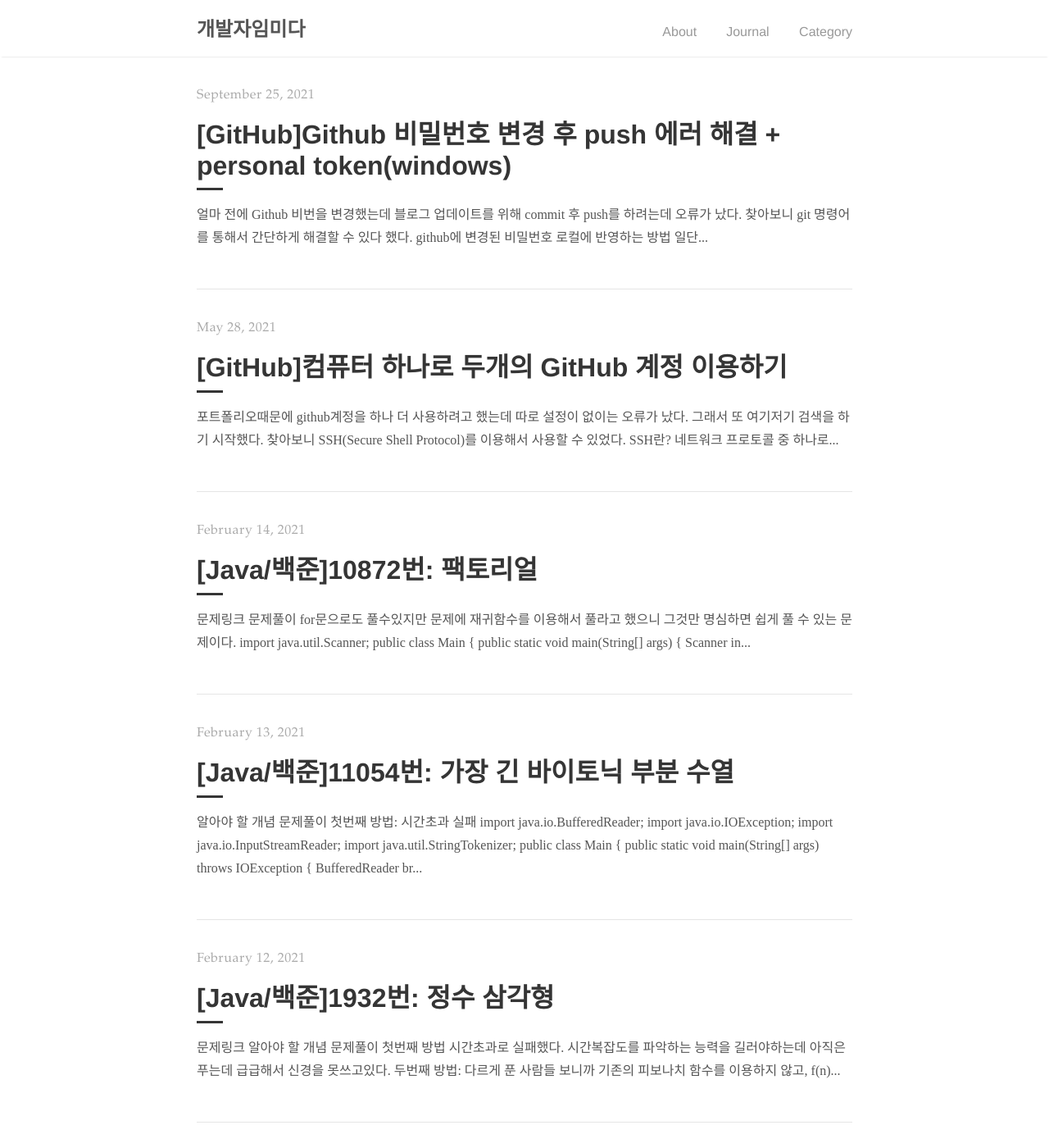
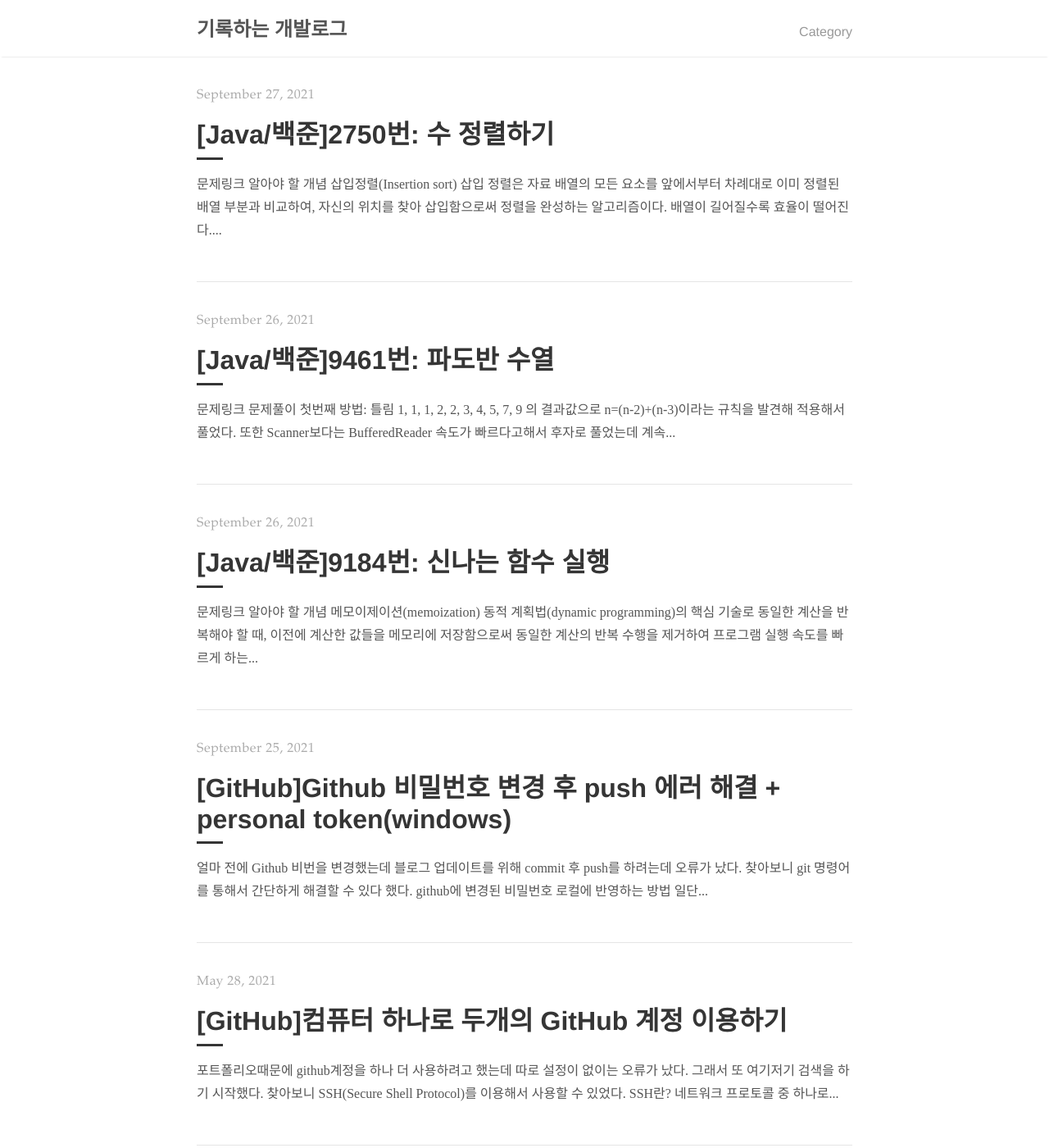
Before and after one commit to misun0608/misun0608.github.io, a Jekyll site: the page built from index.html, in a window 1280 px wide and 1400 px high. Shown: the whole window at 82% size. Built offline with Jekyll 4.4.1, drawn with Linux system fonts in a browser that asks for light colours; the list of posts is cut into pages by our own code.

Commit message:
포스트 업로드 및 블로그 제목과 navigation 부분 수정

````diff
--- a/_config.yml
+++ b/_config.yml
@@ -1,5 +1,5 @@
 # Site settings
-title: 개발자임미다
+title: 기록하는 개발로그
 description: "이것저것 기록하는 블로그"
 url: "https://misun0608.github.io"
 
--- a/_includes/navigation.html
+++ b/_includes/navigation.html
@@ -4,9 +4,9 @@
       <h2 class="nav-title">{{ site.title }}</h2>
     </a>
     <ul>
-      <li><a href="{{ '/about' | prepend: site.baseurl }}">About</a></li>
+      <!-- <li><a href="{{ '/about' | prepend: site.baseurl }}">About</a></li> -->
       <!-- <li><a href="{{ site.baseurl }}/">Posts</a></li> -->
-      <li><a href="{{ '/category/journal' }}">Journal</li>
+      <!-- <li><a href="{{ '/category/journal' }}">Journal</li> -->
       <li><a href="{{ '/category' | site.baseurl }}">Category</a></li>
     </ul>
   </div>
--- a/_posts/2021-02-07-baekjun_9184.md
+++ b/_posts/2021-09-26-baekjun_9184.md
@@ -6,6 +6,7 @@ categories: [Coding_test]
 comments: true
 ---
 
+[문제링크](https://www.acmicpc.net/problem/9184)
 ![Image with caption](../img/Coding/baekjun_9184_01.png "problem1")
 ![Image with caption](../img/Coding/baekjun_9184_02.png "problem2")
 
@@ -73,10 +74,53 @@ public class Main_9184 {
 
 시간초과로 실패했다. 시간복잡도를 파악하는 능력을 길러야하는데 아직은 푸는데 급급해서 신경을 못쓰고있다.<br>
 
-#### 두번째 방법:
+#### 두번째 방법: Scanner와 메모이제이션 사용
 
 ```java
+import java.util.Scanner;
 
+class Main_9184 {
+
+    static int memo[][][] = new int[21][21][21];
+
+    public static void main(String[] args) {
+        Scanner in = new Scanner(System.in);
+
+        while (true) {
+            int a = in.nextInt();
+            int b = in.nextInt();
+            int c = in.nextInt();
+
+            // 모든 입력값이 -1이면 while문을 빠져나온다.
+            if (a == -1 && b == -1 && c == -1) {
+                break;
+            }
+
+            System.out.printf("w(%d, %d, %d) = %d\n", a, b, c, w(a, b, c));
+        }
+    }
+
+    static int w(int a, int b, int c) {
+        // a, b, c가 범위를 벗어나지 않으면서 메모이제이션이 되어있는 경우
+        if(range(a, b, c) && memo[a][b][c] != 0) {
+            return memo[a][b][c];
+        }
+
+        if (a <= 0 || b <= 0 || c <= 0) {
+            return 1;
+        } else if (a > 20 || b > 20 || c > 20) {
+            return memo[20][20][20] = w(20,20,20);
+        } else if (a < b && b < c) {
+            return memo[a][b][c] = w(a, b, c-1) + w(a, b-1, c-1) - w(a, b-1, c);
+        } else {
+            return memo[a][b][c] = w(a-1, b, c) + w(a-1, b-1, c) + w(a-1, b, c-1) - w(a-1, b-1, c-1);
+        }
+    }
+
+    static boolean range(int a, int b, int c) {
+        return 0 <= a && a <= 20 && 0 <= b && b <= 20 && 0 <= c && c <= 20;
+    }
+}
 ```
 
 다르게 푼 사람들 보니까 기존의 피보나치 함수를 이용하지 않고,<br>
--- /dev/null
+++ b/_posts/2021-09-26-baekjun_9461.md
@@ -0,0 +1,105 @@
+---
+layout: post
+title: "[Java/백준]9461번: 파도반 수열"
+author: "Misun"
+categories: [Coding_test]
+comments: true
+---
+
+[문제링크](https://www.acmicpc.net/problem/9461)
+![Image with caption](../img/Coding/baekjun_9461.png "problem1")
+
+<hr>
+
+<!-- ### 알아야 할 개념
+
+#### 메모이제이션(memoization)
+
+동적 계획법(dynamic programming)의 핵심 기술로 동일한 계산을 반복해야 할 때, 이전에 계산한 값들을 메모리에 저장함으로써 동일한 계산의 반복 수행을 제거하여 프로그램 실행 속도를 빠르게 하는 방법이다. 보통 예시로 피보나치 수열을 사용한다.<br>
+출처 <https://kimdohyeon.tistory.com/43> -->
+
+### 문제풀이
+
+#### 첫번째 방법: 틀림
+
+1, 1, 1, 2, 2, 3, 4, 5, 7, 9 의 결과값으로 n=(n-2)+(n-3)이라는 규칙을 발견해 적용해서 풀었다.<br>
+또한 Scanner보다는 BufferedReader 속도가 빠르다고해서 후자로 풀었는데 계속 틀렸다.<br>
+
+```java
+import java.io.BufferedReader;
+import java.io.IOException;
+import java.io.InputStreamReader;
+
+class Main_9461 {
+
+    static long memo[];
+
+    public static void main(String[] args) throws IOException {
+
+        //Scanner보다 BufferedReader가 더 빠름
+        BufferedReader br = new BufferedReader(new InputStreamReader(System.in));
+
+        int n = Integer.parseInt(br.readLine());
+
+        memo = new long[n+1];
+        System.out.println(padovan(n));
+    }
+
+    static long padovan(int n) {
+
+        // 이미 배열에 값이 저장된 경우
+        if (n >= 1 && n <= 100 && memo[n] != 0L) {
+            return memo[n];
+        }
+        if (n >= 1 && n <= 3) {
+            return memo[n] = 1L;
+        }else {
+            return memo[n] = padovan(n-2) + padovan(n-3);
+        }
+    }
+}
+```
+
+#### 두번째 방법: t추가
+
+아무리 생각해도 맞는데 왜 오류가 나나 싶었는데 알고보니 문제를 잘못읽었다. 입력을 한번만 하면되는줄 알았는데 t라는 수행횟수를 추가했어야 했다. while문을 통해 입력횟수를 적용했더니 바로 성공... 문제를 잘읽자!!!<br>
+
+```java
+import java.io.BufferedReader;
+import java.io.IOException;
+import java.io.InputStreamReader;
+
+class Main_9461 {
+
+    static long memo[] = new long[101];
+
+    public static void main(String[] args) throws IOException {
+
+        //Scanner보다 BufferedReader가 더 빠름
+        BufferedReader br = new BufferedReader(new InputStreamReader(System.in));
+
+        int T = Integer.parseInt(br.readLine());
+
+        while (T-- > 0) {
+            int n = Integer.parseInt(br.readLine());
+            System.out.println(padovan(n));
+        }
+        br.close();
+    }
+
+    static long padovan(int n) {
+        memo[1] = memo[2] = memo[3] = 1L;
+        // 이미 배열에 값이 저장된 경우
+        if (n >= 1 && n <= 100 && memo[n] == 0L) {
+            memo[n] = padovan(n-2) + padovan(n-3);
+        }
+        return memo[n];
+    }
+}
+```
+
+다른사람 문제풀이<br>
+<https://st-lab.tistory.com/127>
+<br>
+
+<https://girawhale.tistory.com/20>
--- /dev/null
+++ b/_posts/2021-09-27-baekjun_2750.md
@@ -0,0 +1,120 @@
+---
+layout: post
+title: "[Java/백준]2750번: 수 정렬하기"
+author: "Misun"
+categories: [Coding_test]
+comments: true
+---
+
+[문제링크](https://www.acmicpc.net/problem/2750)
+
+<!-- ![Image with caption](../img/Coding/baekjun_2750.png "problem1") -->
+
+<hr>
+
+### 알아야 할 개념
+
+#### 삽입정렬(Insertion sort)
+
+삽입 정렬은 자료 배열의 모든 요소를 앞에서부터 차례대로 이미 정렬된 배열 부분과 비교하여, 자신의 위치를 찾아 삽입함으로써 정렬을 완성하는 알고리즘이다. 배열이 길어질수록 효율이 떨어진다.<br>
+
+추가내용 참고 <https://st-lab.tistory.com/179>
+<br>
+
+#### 버블정렬(Bubble sort)
+
+거품(버블) 정렬은 두 인접한 원소를 검사하여 정렬하는 방법이다. 시간 복잡도가 상당히 느리지만, 코드가 단순하기 때문에 자주 사용된다. 원소의 이동이 거품이 수면으로 올라오는 듯한 모습을 보이기 때문에 지어진 이름이다. 양방향으로 번갈아 수행하면 칵테일 정렬이 된다.
+
+추가내용 참고 <https://st-lab.tistory.com/195>
+<br>
+
+### 문제풀이
+
+#### 첫번째 방법: Scanner + 버블정렬
+
+```java
+import java.util.Scanner;
+
+class Main_2750 {
+    public static void main(String[] args) {
+        Scanner in = new Scanner(System.in);
+
+        int n = in.nextInt();
+
+        int[] arr = new int[n];
+
+        for (int i = 0; i < n; i++) {
+//            System.out.print("arr[" + i + "] = ");
+            arr[i] = in.nextInt();
+        }
+
+        bubbleSort(arr, n);
+
+        for (int i = 0; i < n; i++) {
+            System.out.println(arr[i]);
+        }
+    }
+
+    // 값 바꾸기
+    static void swap(int[] a, int idx1, int idx2) {
+        int t = a[idx1];
+        a[idx1] = a[idx2];
+        a[idx2] = t;
+    }
+
+    // 버블정렬
+    static void bubbleSort(int[] arr, int n) {
+        for (int i = 0; i < n - 1; i++) {
+            for (int j = n - 1; j > i; j--) {
+                if (arr[j - 1] > arr[j]) {
+                    swap(arr, j - 1, j);
+                }
+            }
+        }
+    }
+}
+```
+
+<br>
+
+#### 두번째 방법: BufferedReader + 삽입정렬
+
+<br>
+좀 더 가볍고 빠른 BufferedReader를 이용해봤다.
+
+```java
+import java.io.BufferedReader;
+import java.io.IOException;
+import java.io.InputStreamReader;
+
+public class Insertion_sort {
+
+    public static void main(String[] args) throws IOException {
+        BufferedReader br = new BufferedReader(new InputStreamReader(System.in));
+        int n = Integer.parseInt(br.readLine());
+        int[] arr = new int[n];
+
+        for (int i = 0; i < n; i++) {
+            arr[i] = Integer.parseInt(br.readLine());
+        }
+
+        insertionSort(arr, n);
+
+        for (int a : arr) {
+            System.out.println(a);
+        }
+    }
+
+    static void insertionSort(int[] a, int n) {
+        for (int i = 1; i < n; i++) {
+            int j;
+            int tmp = a[i];
+            for (j = i; j > 0 && a[j - 1] > tmp; j--) {
+                a[j] = a[j - 1];
+            }
+            a[j] = tmp;
+        }
+    }
+
+}
+```
````
Also changed, not shown: img/Coding/baekjun_10844.png (added), img/Coding/baekjun_1904.png (added), img/Coding/baekjun_2750.png (added), img/Coding/baekjun_9461.png (added).
